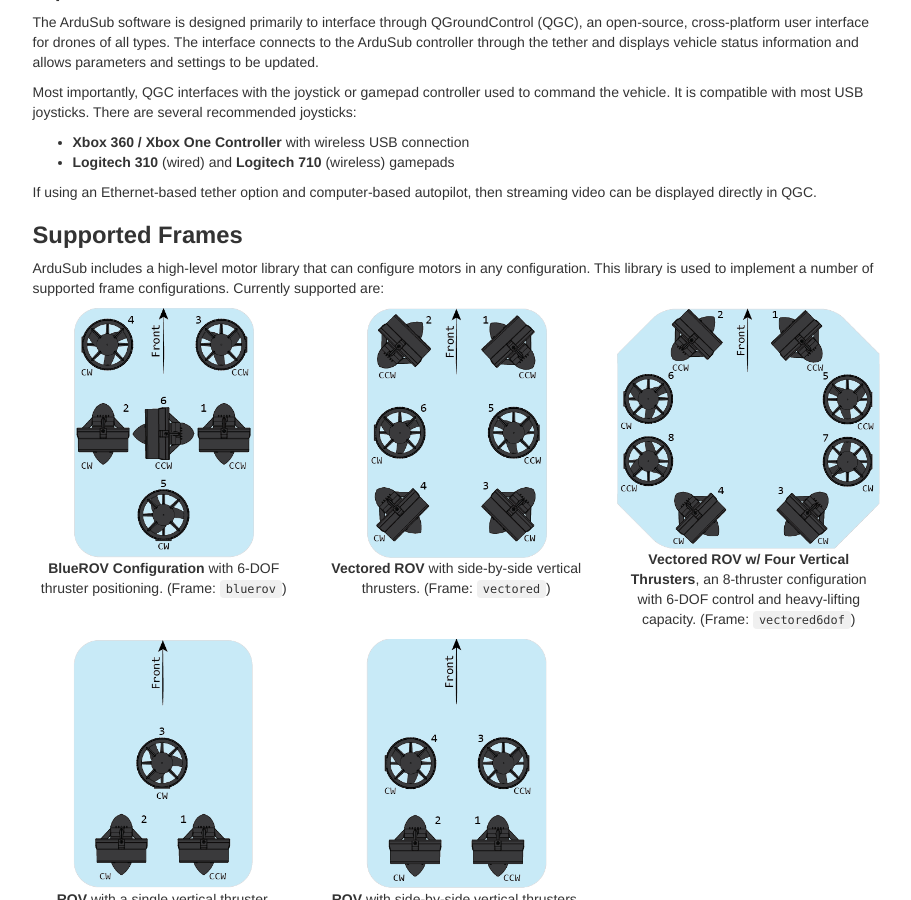
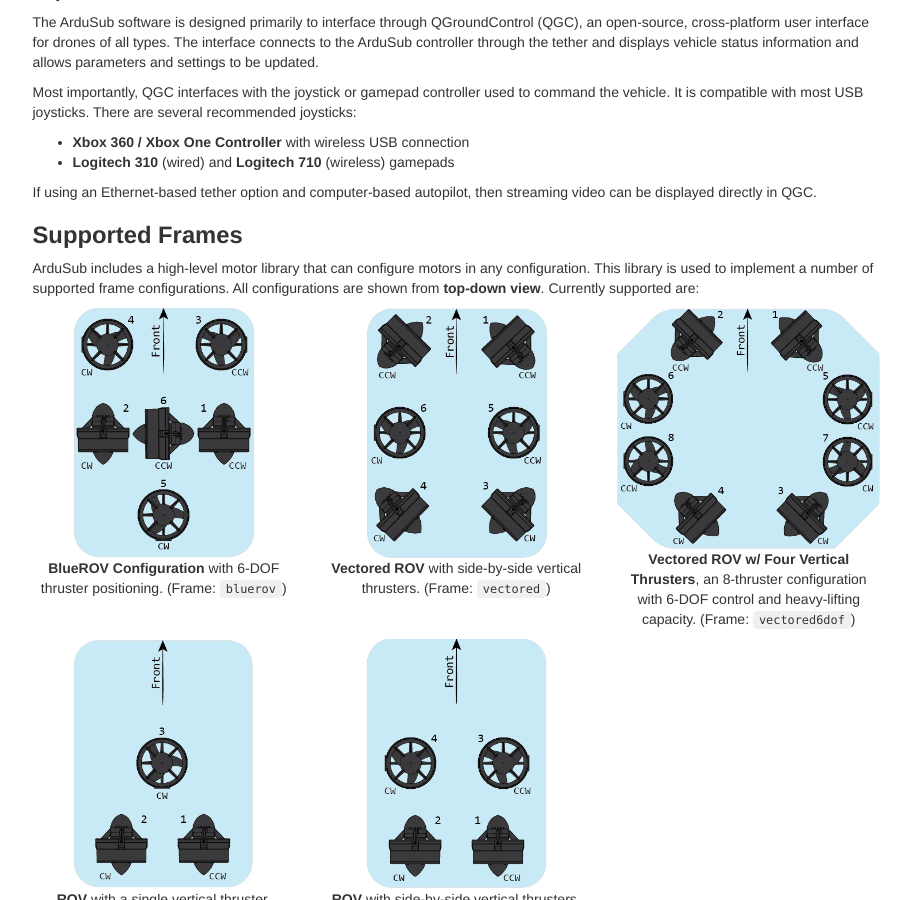
Before and after one commit to bluerobotics/retired-ardusub-docs, a Jekyll site: the page built from pages/introduction.md, in a window 1280 px wide and 900 px high, scrolled down 1328 px. Shown: the whole window, without its empty margins (330-1241 px from the left). Built offline with Jekyll 4.4.1, drawn with Linux system fonts in a browser that asks for light colours; nearby versions of some CDN libraries; some web fonts are replaced; comment, search, counter and statistics services are not loaded.

Commit message:
Added note about top-down view.

```diff
--- a/pages/introduction.md
+++ b/pages/introduction.md
@@ -80,7 +80,7 @@ If using an Ethernet-based tether option and computer-based autopilot, then stre
 
 ## Supported Frames
 
-ArduSub includes a high-level motor library that can configure motors in any configuration. This library is used to implement a number of supported frame configurations. Currently supported are:
+ArduSub includes a high-level motor library that can configure motors in any configuration. This library is used to implement a number of supported frame configurations. All configurations are shown from **top-down view**. Currently supported are:
 
 <div class="row">
 	<div class="col-md-4">
```
